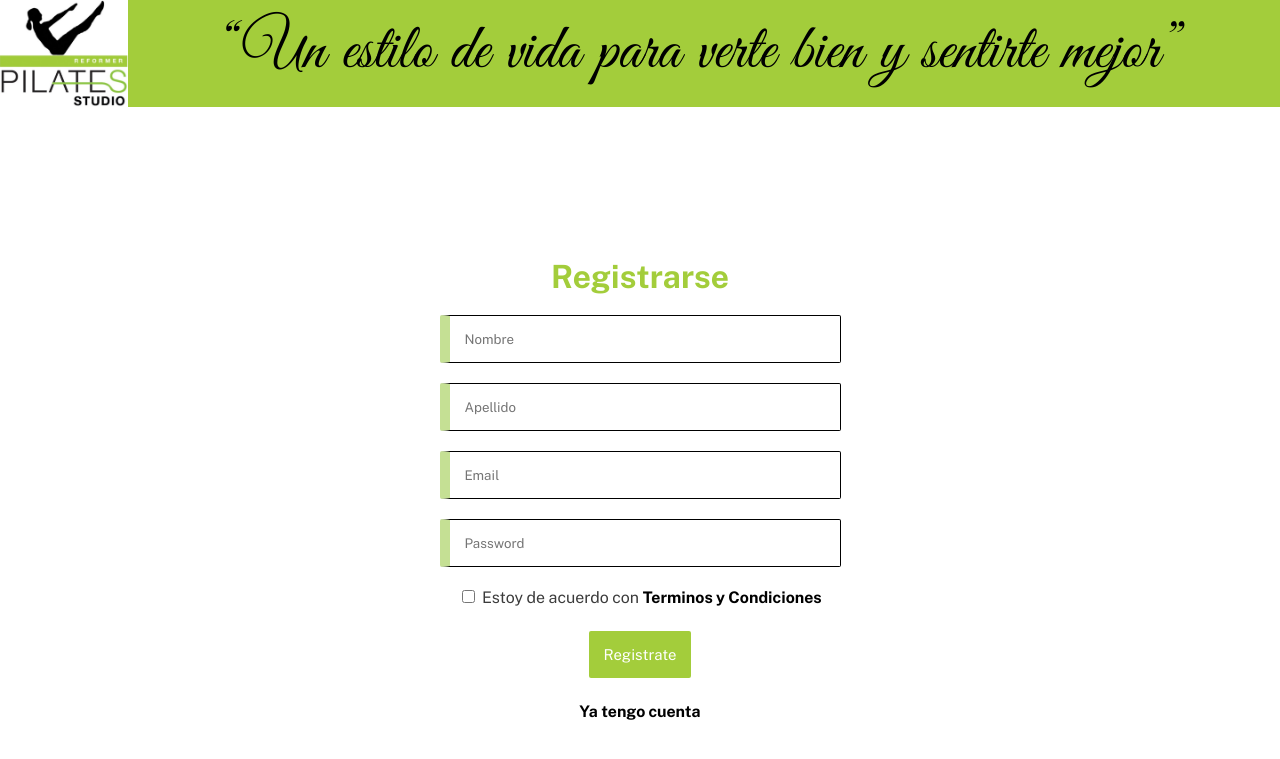
After one commit to Fundamentos2122/proyecto-JavierUrueta, a PHP site: page /registro.html in a window 1280 px wide. The commit adds this page. Shown: the top 759 px of the page. Run offline with PHP 8.4, Linux system fonts and the light colour scheme.

Commit message:
Avance 65%

```diff
--- a/Proyecto/login.html
+++ b/Proyecto/login.html
@@ -24,7 +24,7 @@
         <button class="boton" name="ing" type="button" role="link" onclick="window.location='inicio.html'"><img class="imagenflecha" src="flecha.png">
         </button>
         <br>
-        <div class="crear">Crear Cuenta</div>
+        <div><a class="crear" href="registro.html"> Registrate</a></div>
     </div>
 
 </body>
--- /dev/null
+++ b/Proyecto/registro.css
@@ -0,0 +1,130 @@
+@font-face {
+    font-family: 'PublicSans';
+    src: url('PublicSans-VariableFont_wght.ttf');
+}
+
+@font-face {
+    font-family: 'GreatVibes';
+    src: url('GreatVibes-Regular.ttf');
+}
+
+:root {
+    --verdefuerte: #a3cd3b;
+    --verdeclaro: #c5e094;
+    --grisclaro: #acabab;
+    --grisfuerte: #595858;
+}
+
+html,
+body,
+img,
+p,
+span,
+div{
+    margin: 0;
+}
+
+*{
+    font-family: 'PublicSans';
+}
+
+.barrasuperior{
+    display: flex;
+    align-items: center;
+    background-color: #a3cd3b;
+    /*border-bottom: 5px solid #a3cd3b;*/
+}
+
+.logo{
+    width: 25%;
+}
+
+.lema{
+    font-family: 'GreatVibes';
+    font-size: 1.5em;
+    text-align: justify;
+}
+
+.form{
+    width: 450px;
+    padding: 30px;
+    margin: auto;
+    margin-top: 100px;
+    border-radius: 5px;
+    display: flex;
+    flex-direction: column;
+    align-items: center;
+}
+/*--TITULO-----------------------*/
+.titulo{
+    color:#a3cd3b;
+    margin-bottom: 20px;
+    text-align: center;
+}
+/*--CAJAS-DE-DATOS---------------*/
+.cajas{
+    width: 80%;
+    padding: 15px;
+    margin-bottom: 20px;
+    border-radius: 2px;
+    border: solid black 1px;
+    border-left: 10px solid #c5e094;
+}
+.cajas:hover, .cajas:focus{
+    border-left: 10px solid #a3cd3b;
+}
+/*--TERMINOS-Y-CONDICIONES-------*/
+.termino1{
+    text-align: center;
+    color: #3b3b3b;
+}
+.termino2{
+    color: #000000;
+    text-decoration: none;
+    font-weight: bold;
+}
+.termino2:hover{
+    color: #dbdbdb;
+}
+/*--BOTON-DE-REGISTRARSE---------*/
+.crear{
+    width: 100%;
+    padding: 15px;
+    border-radius: 2px;
+    border: none;
+    margin: 20px 0;
+    font-size: 15px;
+    background: #a3cd3b;
+    color: white;
+    text-decoration: none;
+    margin: 5em;
+}
+.crear:hover{
+    background: #a3cd3b;
+    color: #000000;
+}
+/*--YA-TENGO-CUENTA--------------*/
+.tengo-cuenta{
+    text-align: center;
+    color: #000000;
+    font-weight: bold;
+    text-decoration: none;
+}
+
+.tengo-cuenta:hover{
+    color: #dbdbdb;
+}
+
+
+/*Web*/ @media(min-width: 780px){
+
+    .logo{
+        width: 10%;
+     }
+
+     .lema{
+         width: 90%;
+         text-align: center;
+         font-size: 4em;
+     }
+}
--- /dev/null
+++ b/Proyecto/registro.html
@@ -0,0 +1,43 @@
+<!DOCTYPE html>
+<html lang="en">
+<head>
+    <meta charset="UTF-8">
+    <meta http-equiv="X-UA-Compatible" content="IE=edge">
+    <meta name="viewport" content="width=device-width, initial-scale=1.0">
+    <title>Document</title>
+    <link rel="stylesheet" href="registro.css">
+</head>
+<body>
+    <div class="barrasuperior">
+        <img class="logo" src="LogoPilates.PNG" alt="LogoPilates">
+        <span class="lema">“Un estilo de vida para verte bien y sentirte mejor”</span>
+    </div>
+    <div>
+        <form class="form">
+
+            <!--TITULO------------------------>
+            <h1 class="titulo">Registrarse</h1>
+
+            <!--CAJAS-DE-ENTRADA-DE-DATOS------------------------------------------------>
+            <input class="cajas" type="text" placeholder="Nombre" required maxlength="30">
+            <input class="cajas" type="text" placeholder="Apellido" required maxlength="30">
+            <input class="cajas" type="email" placeholder="Email" required maxlength="30">
+            <input class="cajas" type="password" placeholder="Password" required maxlength="30">
+
+            <!--TERMINOS-Y-CONDICIONES---------------------------------------------------------------------------------->
+            <p class="termino1"><input type="checkbox">  Estoy de acuerdo con <a class="termino2" href="">Terminos y Condiciones</a></p>
+
+            <br><br>
+
+            <!--BOTON-DE-REGISTRARSE-------------------------->
+            <div><a class="crear" href="inicio.html"> Registrate</a></div>
+
+            <br><br>
+
+            <!--YA-TENGO-CUENTA----------------------------------------------------------->
+            <p class="tengo-cuenta"><a href="Login.html" class="tengo-cuenta">Ya tengo cuenta</a></p>
+
+        </form>
+    </div>
+</body>
+</html>
```
Also changed, not shown: Proyecto/login.css (+14 -0 lines).
